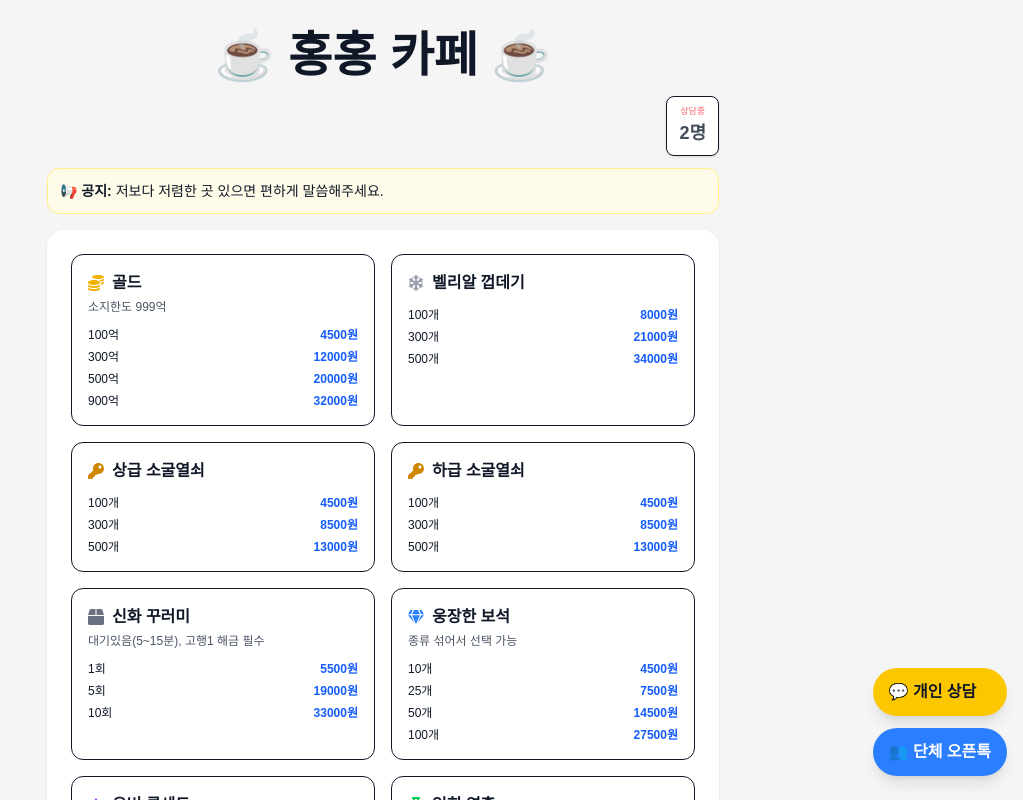
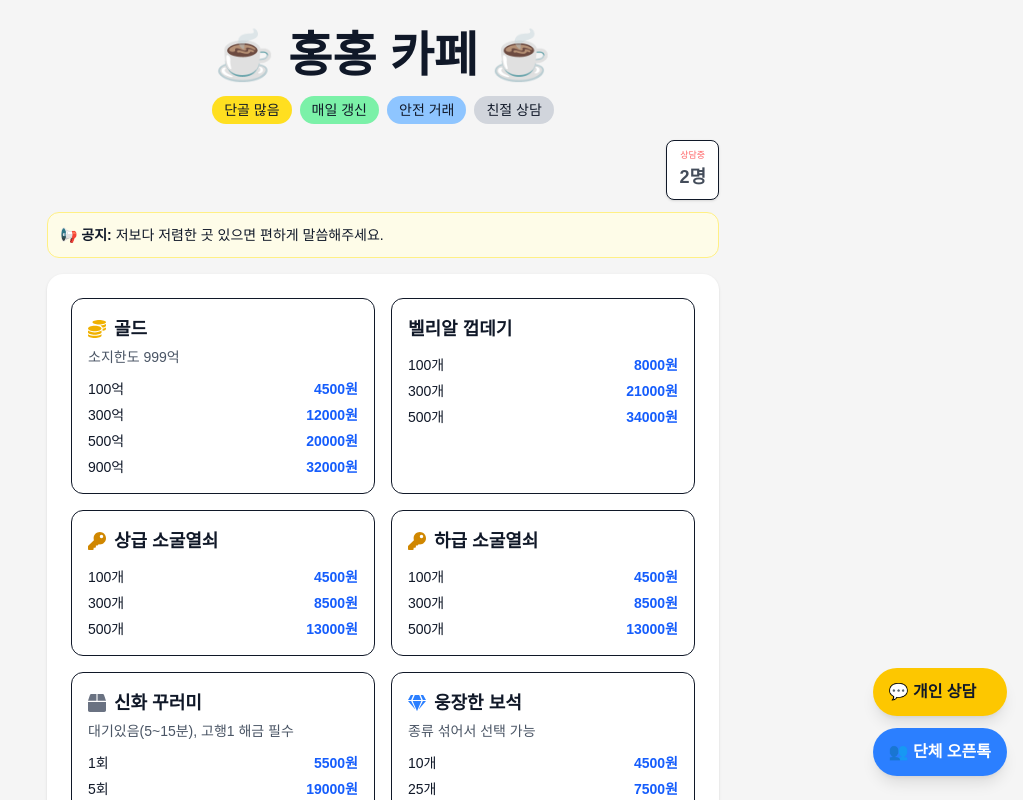
Before and after one commit to kimdohee968-sys/mebu-board, a Next.js app: page / in a window 1280 px wide. Shown: the top 800 px of the page, without its empty margins (257-1280 px from the left). Built offline with nearby package versions, Linux system fonts and the light colour scheme.

Commit message:
update content

```diff
--- a/src/app/page.js
+++ b/src/app/page.js
@@ -1,22 +1,22 @@
 "use client";
 
 import menuData from "../../menus.json";
-
 import {
   FaCoins,
   FaKey,
   FaGem,
   FaBox,
   FaCrown,
-  FaFlask
+  FaFlask,
+  FaSkull
 } from "react-icons/fa";
-
-import { FaSnowflake } from "react-icons/fa6"; // 👈 bone 대체
 
 export default function Home() {
 
+  // 상담중 인원 (안정 확률)
   const getConsultingCount = () => {
     const rand = Math.random();
+
     if (rand < 0.12) return 0;
     if (rand < 0.52) return 1;
     if (rand < 0.83) return 2;
@@ -27,25 +27,21 @@ export default function Home() {
 
   const notice = "저보다 저렴한 곳 있으면 편하게 말씀해주세요.";
 
+  // ✅ 안전 아이콘 매핑 (절대 안 터짐)
   const getIcon = (icon) => {
-    switch (icon) {
-      case "coin":
-        return <FaCoins className="text-yellow-500 mr-2" />;
-      case "key":
-        return <FaKey className="text-yellow-600 mr-2" />;
-      case "gem":
-        return <FaGem className="text-blue-500 mr-2" />;
-      case "box":
-        return <FaBox className="text-gray-500 mr-2" />;
-      case "crown":
-        return <FaCrown className="text-purple-500 mr-2" />;
-      case "flask":
-        return <FaFlask className="text-green-500 mr-2" />;
-      case "snow":
-        return <FaSnowflake className="text-gray-400 mr-2" />;
-      default:
-        return null;
-    }
+    const iconMap = {
+      coin: <FaCoins className="text-yellow-500 mr-2" />,
+      key: <FaKey className="text-yellow-600 mr-2" />,
+      gem: <FaGem className="text-blue-500 mr-2" />,
+      box: <FaBox className="text-gray-500 mr-2" />,
+      crown: <FaCrown className="text-purple-500 mr-2" />,
+      flask: <FaFlask className="text-green-500 mr-2" />,
+
+      // bone 대체 (FaSkull 사용)
+      bone: <FaSkull className="text-gray-600 mr-2" />
+    };
+
+    return iconMap[icon] || null;
   };
 
   return (
@@ -56,6 +52,13 @@ export default function Home() {
         <h1 className="text-3xl md:text-5xl font-extrabold">
           ☕ 홍홍 카페 ☕
         </h1>
+
+        <div className="flex flex-wrap justify-center gap-2 mt-4 text-xs md:text-sm">
+          <span className="bg-yellow-300 px-3 py-1 rounded-full">단골 많음</span>
+          <span className="bg-green-300 px-3 py-1 rounded-full">매일 갱신</span>
+          <span className="bg-blue-300 px-3 py-1 rounded-full">안전 거래</span>
+          <span className="bg-gray-300 px-3 py-1 rounded-full">친절 상담</span>
+        </div>
       </div>
 
       {/* 상담중 */}
@@ -75,23 +78,30 @@ export default function Home() {
 
       {/* 메뉴 */}
       <div className="w-full max-w-md md:max-w-2xl bg-white rounded-2xl shadow p-4 md:p-6">
+
         <div className="grid grid-cols-1 sm:grid-cols-2 gap-4">
 
           {menuData.map((item, i) => (
-            <div key={i} className="border rounded-xl p-4 hover:shadow-lg transition">
+            <div
+              key={i}
+              className="border rounded-xl p-4 hover:shadow-lg transition bg-white"
+            >
 
-              <p className="font-bold flex items-center">
+              {/* 이름 + 아이콘 */}
+              <p className="font-bold flex items-center text-gray-900 text-sm md:text-lg">
                 {getIcon(item.icon)}
                 {item.name}
               </p>
 
-              <p className="text-xs text-gray-600 mt-1">
+              {/* 설명 */}
+              <p className="text-xs md:text-sm text-gray-600 mt-1">
                 {item.desc}
               </p>
 
+              {/* 가격 */}
               <div className="mt-3 space-y-1.5">
                 {item.prices.map((p, idx) => (
-                  <div key={idx} className="flex justify-between text-xs">
+                  <div key={idx} className="flex justify-between text-xs md:text-sm">
                     <span>{p.qty}</span>
                     <span className="font-bold text-blue-600">
                       {p.price}
@@ -106,7 +116,7 @@ export default function Home() {
         </div>
       </div>
 
-      {/* 플로팅 */}
+      {/* 플로팅 버튼 */}
       <div className="fixed bottom-6 right-4 flex flex-col gap-3">
         <a
           href="https://open.kakao.com/o/sZXnG56f"
```
